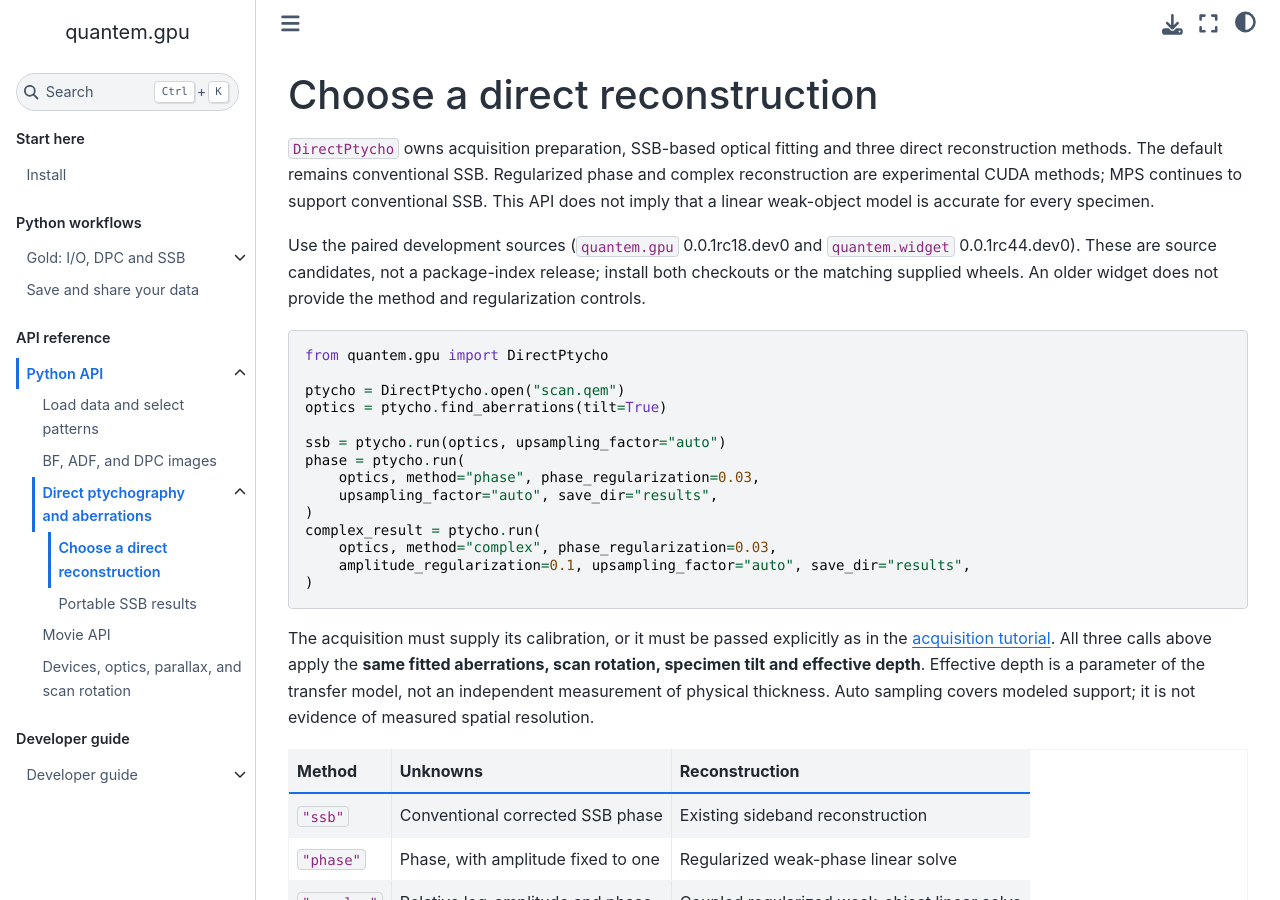
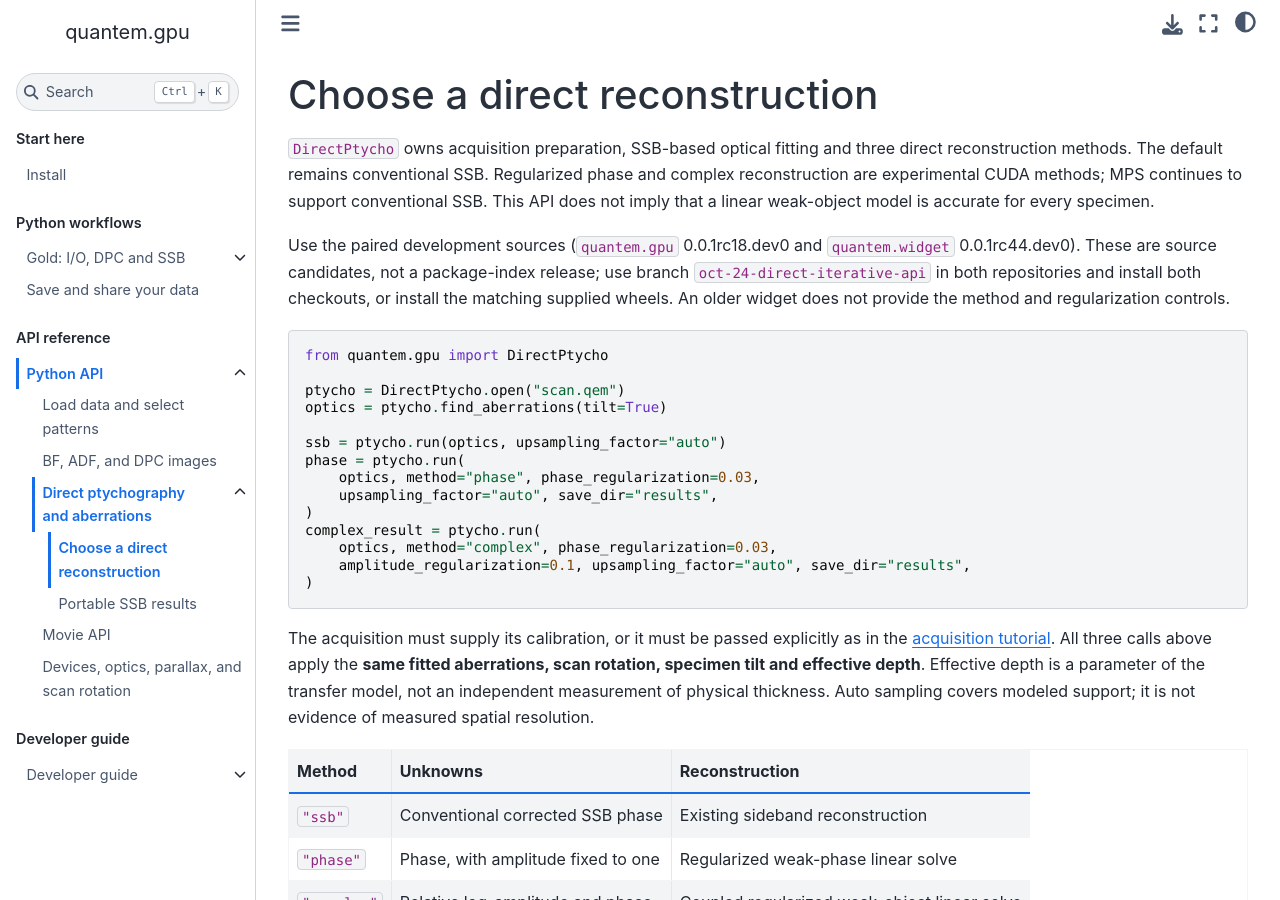
Before and after one commit to bobleesj/quantem.gpu, a Jupyter Book: the page built from docs/api/direct-ptycho.md, in a window 1280 px wide and 900 px high. Built offline with Jupyter Book 1.0.4 settings and Sphinx 7.4.7 and the Sphinx Book theme 1.1.4, drawn with Linux system fonts in a browser that asks for light colours; pages that are not in the unit, such as notebooks, are missing from menus.

Commit message:
docs: identify paired source branch and regional calibration workflow

````diff
--- a/docs/api/direct-ptycho.md
+++ b/docs/api/direct-ptycho.md
@@ -8,7 +8,8 @@ linear weak-object model is accurate for every specimen.
 
 Use the paired development sources (`quantem.gpu` 0.0.1rc18.dev0 and
 `quantem.widget` 0.0.1rc44.dev0). These are source candidates, not a package-index
-release; install both checkouts or the matching supplied wheels. An older
+release; use branch `oct-24-direct-iterative-api` in both repositories and
+install both checkouts, or install the matching supplied wheels. An older
 widget does not provide the method and regularization controls.
 
 ```python
````
Also changed, not shown: 1 other file.
